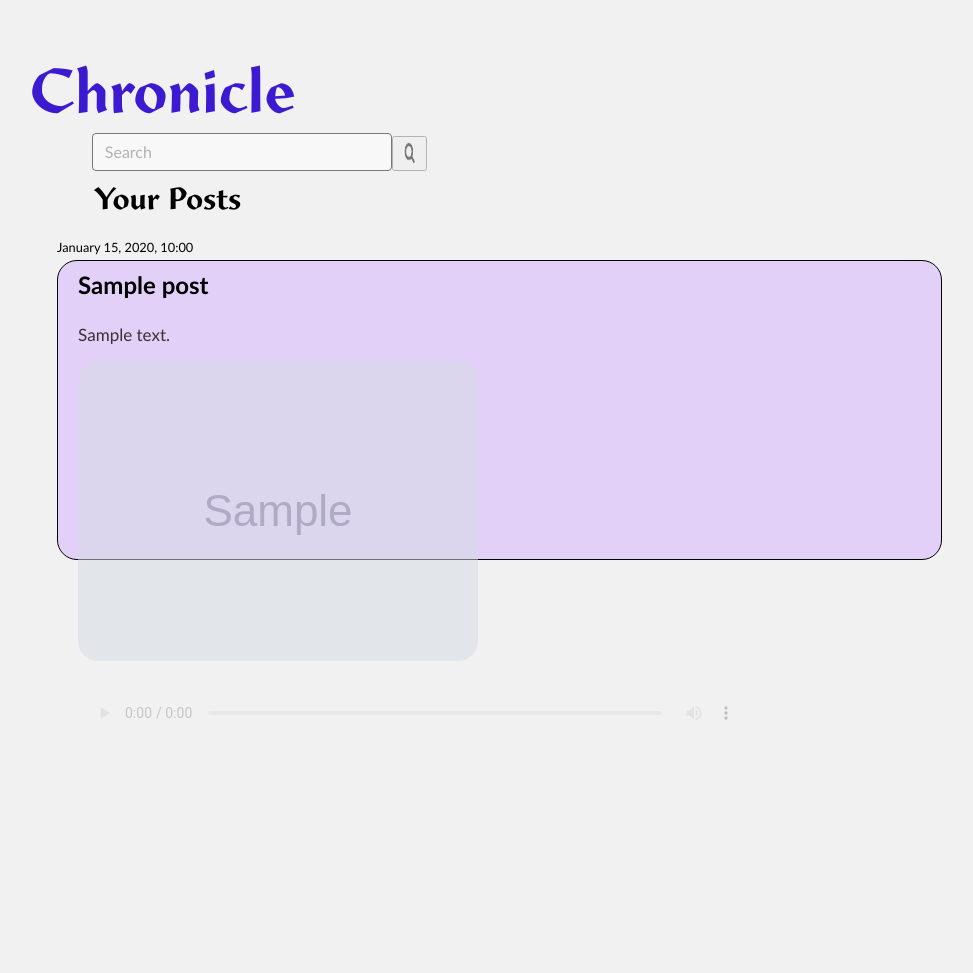
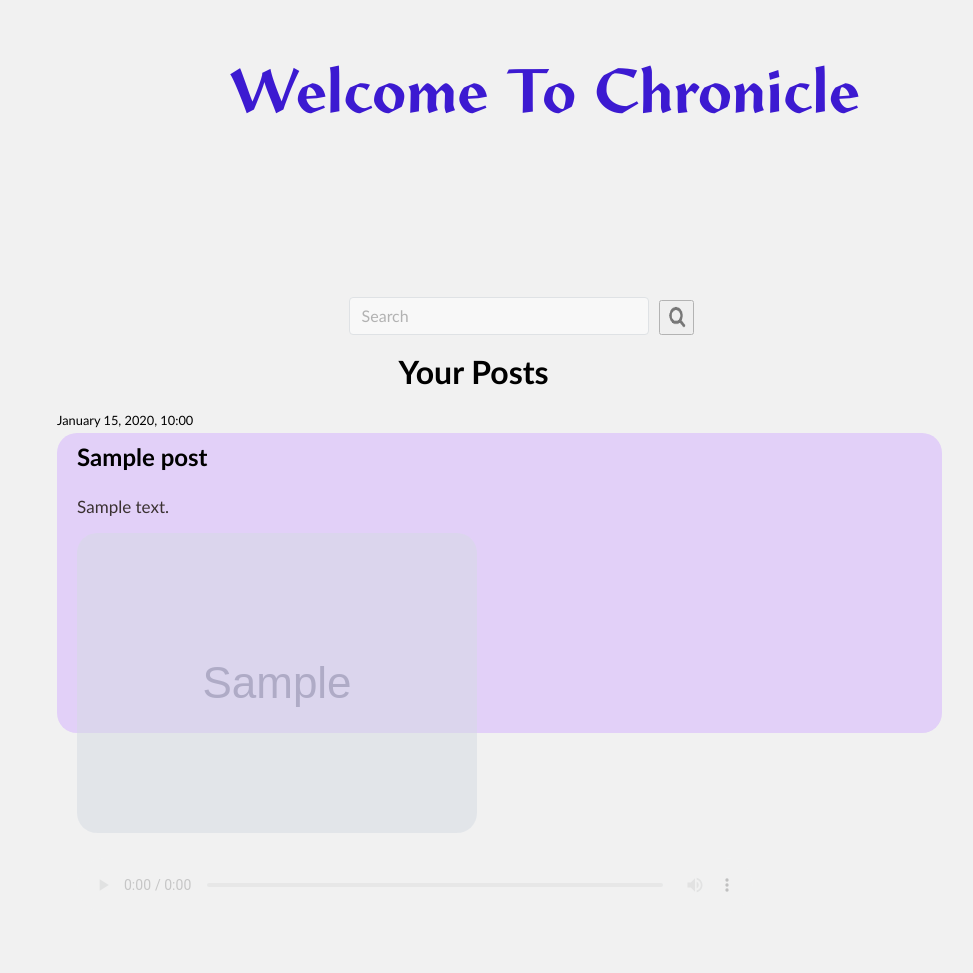
Before and after one commit to SyedHuzaifa007/Chronicle-Web-App, a Django app: template blog/templates/blog/home.html in a window 1280 px wide. Shown: the top 973 px of the page, without its empty margins (168-1141 px from the left). Before the commit the page ends 720 px from the top, so only its background shows below. Run offline with Django 3.2, Linux system fonts and the light colour scheme; the template is opened without the code that fills it: most values are stand-ins (such as "Sample title", 1, 10 or a date in 2020); grey boxes marked "Sample" are stand-in pictures.

Commit message:
Update home.html

```diff
--- a/blog/templates/blog/home.html
+++ b/blog/templates/blog/home.html
@@ -5,14 +5,12 @@
 <!-- Search form -->
 <!-- Display the search form only if there are posts to search in -->
 
-
-<h1 style="font-family: 'Amanda', cursive; color: #3c1ad1;font-weight:50; font-size: 4rem; text-align: center; text-shadow: 0px 4px 4px 0px rgba(0, 0, 0, 0.25);">Chronicle</h1>
-{% if posts or request.GET.search %}
+<div style="margin-left:200px;">
+<h1 style="font-family: 'Amanda', cursive; color: #3c1ad1;font-weight:50; font-size: 4rem; text-shadow: 0px 4px 4px 0px rgba(0, 0, 0, 0.25);">Welcome To Chronicle</h1>
+</div>
 <style>
-
   #searchFieldHomepage {
     background-color: #ffffff;
-    border-color: #000000;
     width: calc(100% - 70px);
     box-sizing: border-box;
     margin-top: 150px;
@@ -31,18 +29,22 @@
     width: 100%;
 
   }
+</style>
 
-</style>
-<div id="inputHomepage" >
-  <form action="" method="get">
+{% if posts or request.GET.search %}
+
+<div id="inputHomepage">
+  <form action="" method="get" style="margin-left:550px;">
     <input type="text" id="searchFieldHomepage" name="search" placeholder="Search" value="{{ request.GET.search }}">
-    <button type="submit" value="Search" id="searchButtonHomepage" style="margin-left: 70px;">
-      <img src="{% static 'blog/img/search.png' %}">
+    <button type="submit" value="Search" id="searchButtonHomepage" style="margin-left:80px;">
+      <img src="{% static 'blog/img/search.png' %}" style="width:30px; margin-left:-5px;">
     </button>
   </form>
 </div>
+
 {% endif %}
-<p style="font-family:'Amanda';font-size:  200% ;font-weight:bold;color:#000000;margin-top: 170px;margin-left: -570px;">Your Posts</p>
+
+<p style="font-size: 200% ;font-weight:bold;color:#000000;margin-top:180px;">Your Posts</p>
 <div class="col-12 main_content">
   <!-- Posts -->
   {% if posts %}
@@ -72,7 +74,7 @@
 
             .oof {
               padding: 10px 20px;
-              border:1px solid ;
+              border:0px solid #f5eeee;
               border-radius: 20px;
               margin-bottom: 20px;
               background-size: 100% 100%;
@@ -90,7 +92,7 @@
               <a class="article-title" href="{% url 'post-detail' post.id %}">
                 {{ post.title }}
               </a>
-              <p class="article-content" style="color:#3a3131;">{{ post.content }}</p>
+              <p class="article-content" style="color:#3a3131;" >{{ post.content }}<br /></p>
               {% if post.image %}
               <img src="{{ post.image.url }}" class="imageMain" style="border-radius: 20px;">
               {% endif %}
--- a/static/blog/css/main.css
+++ b/static/blog/css/main.css
@@ -128,6 +128,7 @@ article > div {
   line-height:1.2;
   white-space:pre-line;
   margin-bottom:1rem;
+
 }
 .article-photo {
   max-width:500px;
--- a/users/templates/users/register.html
+++ b/users/templates/users/register.html
@@ -74,10 +74,8 @@ body {
       <input id="id_password1" name="password1" placeholder="Password" class="auth_input" type="password" autocomplete="new-password" required>
       <span class="auth_helptext">
         <ul>
-          <li>Your password shouldn't be too similar to your other personal information.</li>
-          <li>Your password need to be at least 8 characters long.</li>
-          <li>Your password can’t be a commonly used password.</li>
-          <li>Your password can’t be entirely numeric.</li>
+          <li>At least 8 characters long.</li>
+          <li>Can’t be entirely numeric.</li>
         </ul>
       </span>
       {% if form.password1.errors %}
```
Also changed, not shown: blog/templates/blog/post_detail.html (+10 -4 lines), db.sqlite3.
